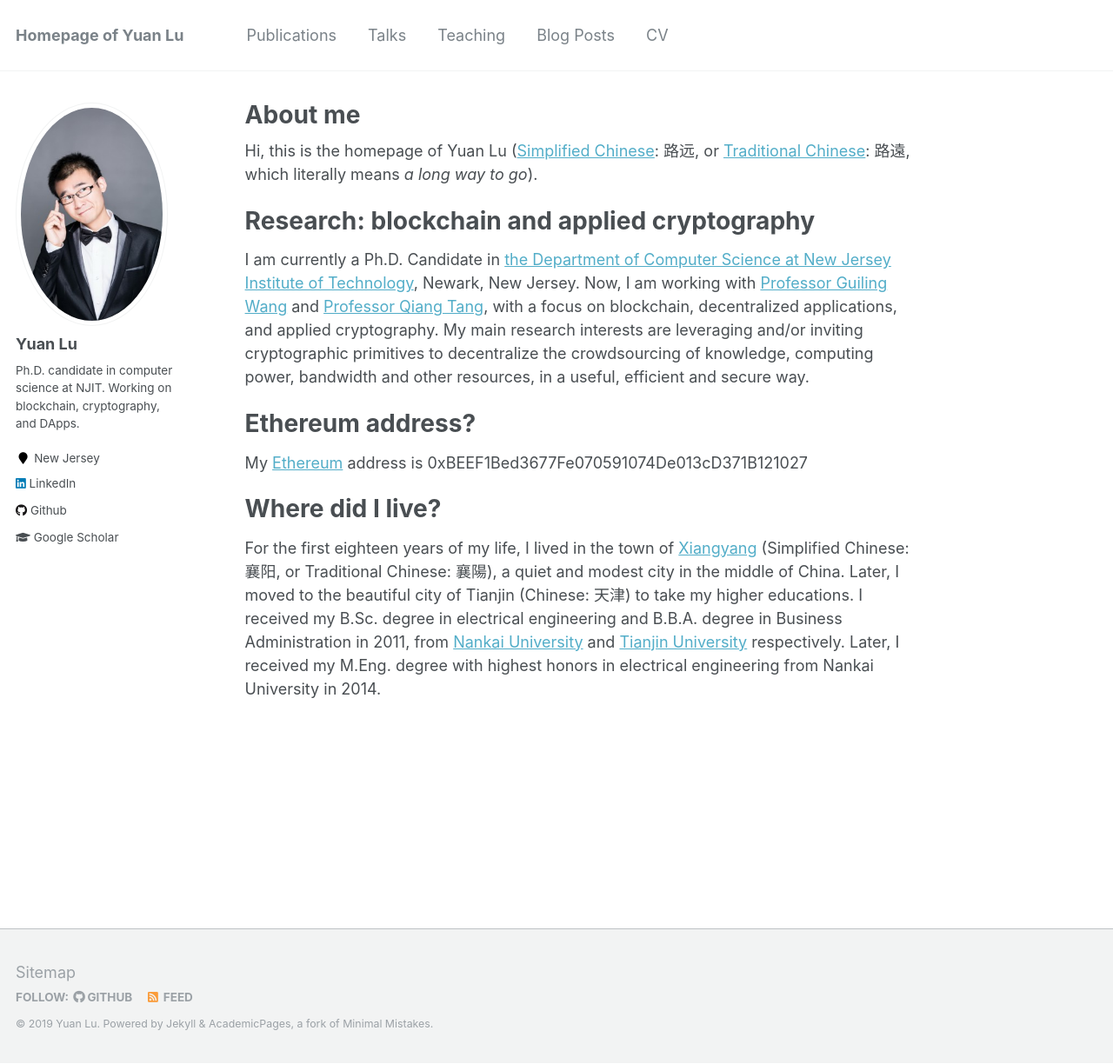
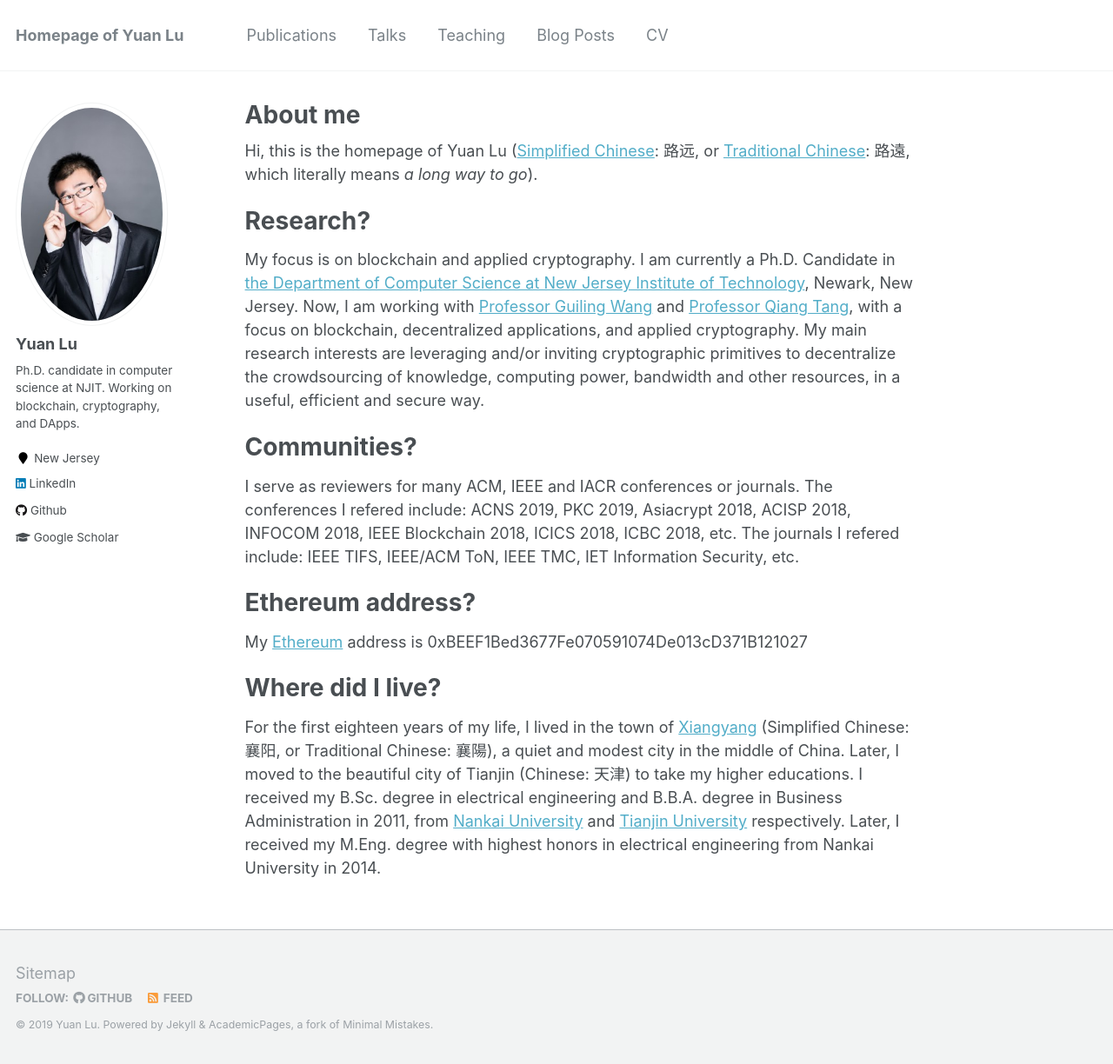
Before and after one commit to yylluu/yylluu.github.io, a Jekyll site: the page built from _pages/about.md, in a window 1280 px wide and 1224 px high. Shown: the whole window at 87% size. Built offline with Jekyll 4.4.1, drawn with Linux system fonts in a browser that asks for light colours.

Commit message:
Update about.md

```diff
--- a/_pages/about.md
+++ b/_pages/about.md
@@ -10,11 +10,15 @@ redirect_from:
 
 Hi, this is the homepage of Yuan Lu ([Simplified Chinese](https://en.wikipedia.org/wiki/Simplified_Chinese_characters): 路远, or [Traditional Chinese](https://en.wikipedia.org/wiki/Traditional_Chinese_characters): 路遠, which literally means *a long way to go*).
 
-Research: blockchain and applied cryptography
+Research?
 ======
-I am currently a Ph.D. Candidate in [the Department of Computer Science at New Jersey Institute of Technology](https://cs.njit.edu/), Newark, New Jersey. Now, I am working with [Professor Guiling Wang](https://web.njit.edu/~gwang/) and [Professor Qiang Tang](https://web.njit.edu/~qiang/), with a focus on blockchain, decentralized applications, and applied cryptography. My main research interests are leveraging and/or inviting cryptographic primitives to decentralize the crowdsourcing of knowledge, computing power, bandwidth and other resources, in a useful, efficient and secure way.
+My focus is on blockchain and applied cryptography. I am currently a Ph.D. Candidate in [the Department of Computer Science at New Jersey Institute of Technology](https://cs.njit.edu/), Newark, New Jersey. Now, I am working with [Professor Guiling Wang](https://web.njit.edu/~gwang/) and [Professor Qiang Tang](https://web.njit.edu/~qiang/), with a focus on blockchain, decentralized applications, and applied cryptography. My main research interests are leveraging and/or inviting cryptographic primitives to decentralize the crowdsourcing of knowledge, computing power, bandwidth and other resources, in a useful, efficient and secure way.
 
 
+
+Communities?
+======
+I serve as reviewers for many ACM, IEEE and IACR conferences or journals. The conferences I refered include: ACNS 2019, PKC 2019, Asiacrypt 2018, ACISP 2018, INFOCOM 2018, IEEE Blockchain 2018, ICICS 2018, ICBC 2018, etc. The journals I refered include: IEEE TIFS, IEEE/ACM ToN, IEEE TMC, IET Information Security, etc.
 
 
 Ethereum address?
```
